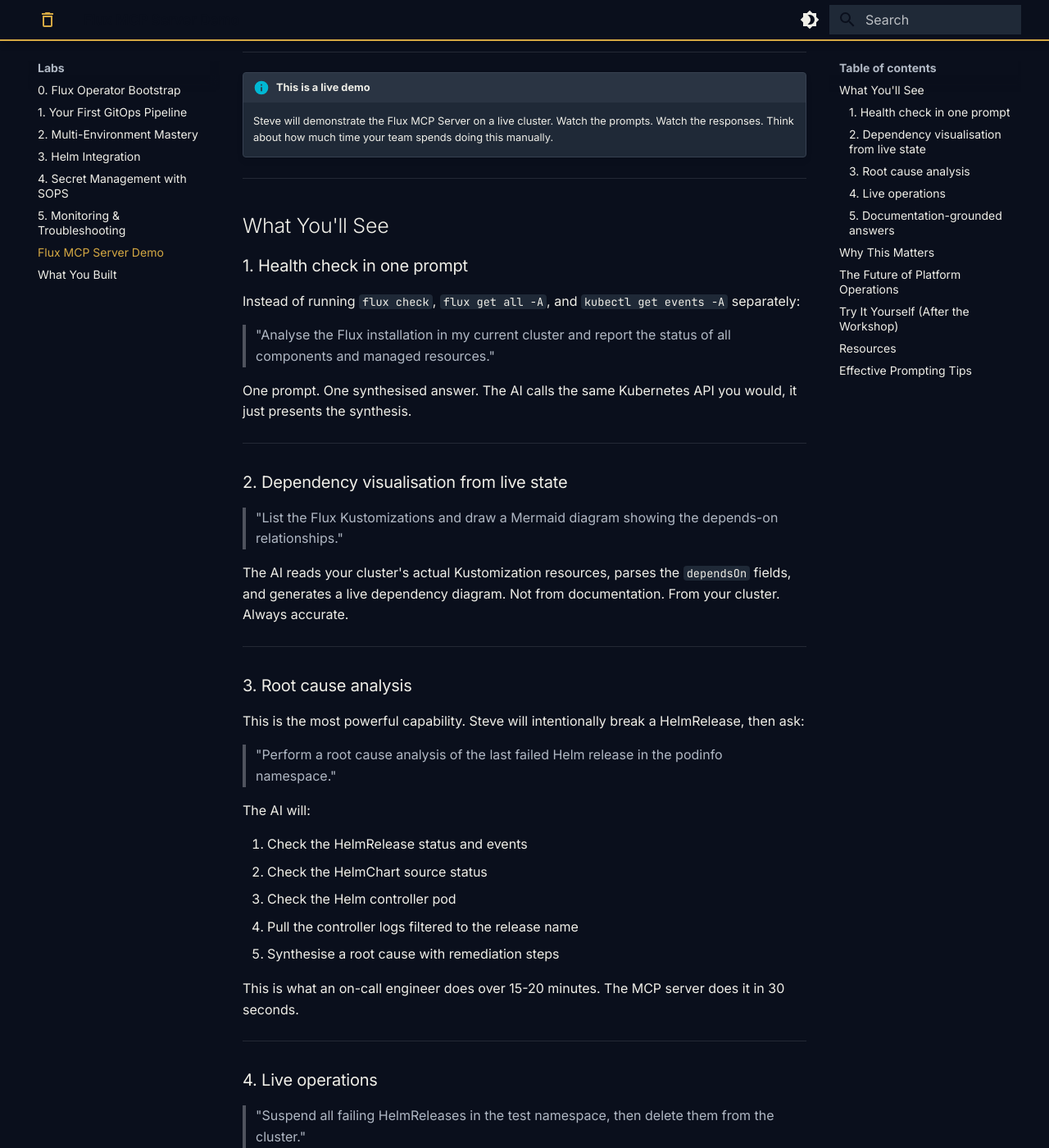
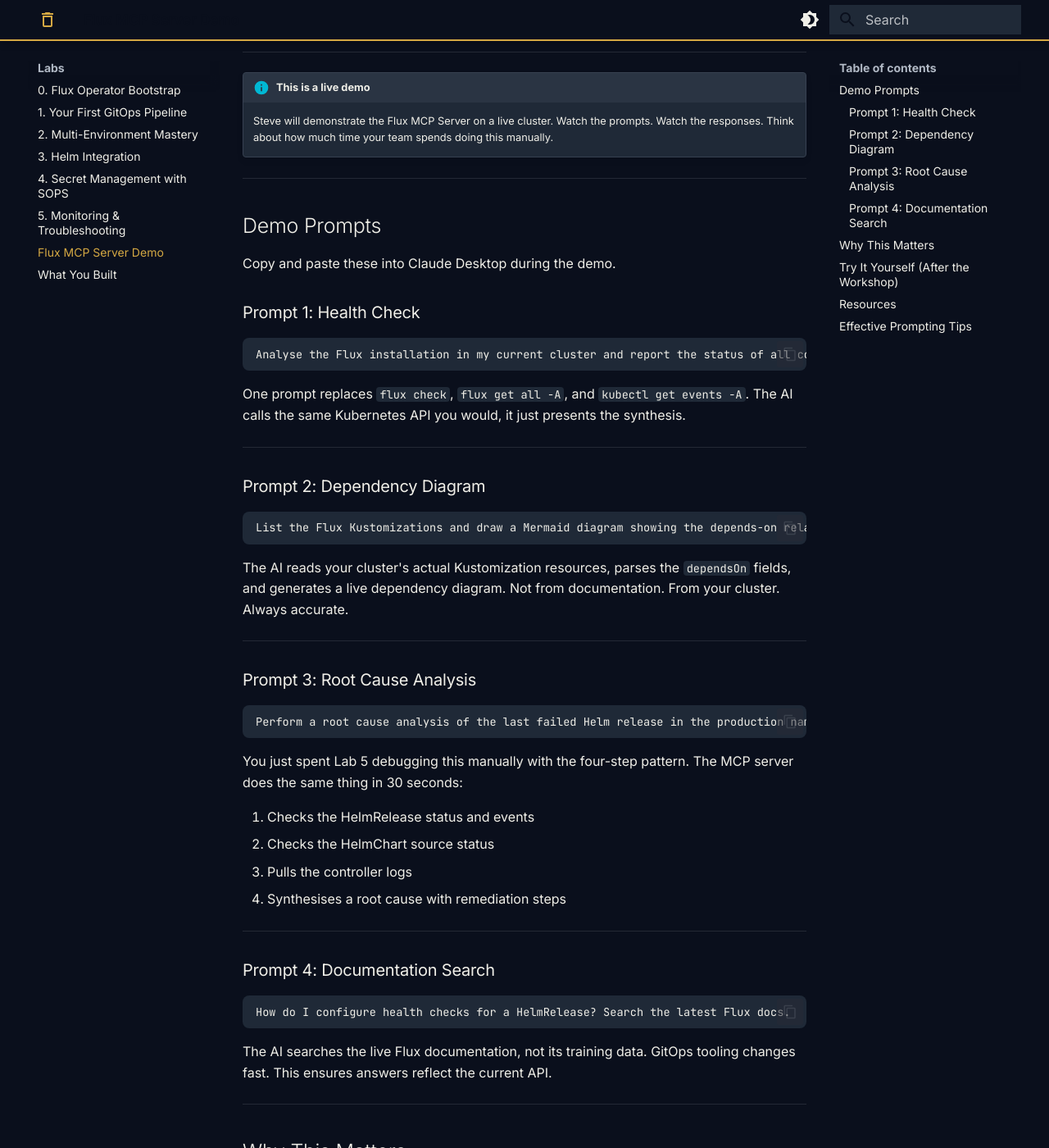
Before and after one commit to stevenwadeconsulting/gitops-fundamentals-lab, an MkDocs documentation site: the page built from docs/labs/flux-mcp-demo.md, in a window 1280 px wide and 1400 px high, scrolled down 307 px. Shown: the whole window at 82% size. Built offline with MkDocs 1.6.1 and Material for MkDocs 9.7.7, drawn with Linux system fonts in a browser that asks for light colours; some of the changed text lies outside the part shown.

Commit message:
Rewrite MCP demo page: copy-pasteable prompts in code blocks, no write ops

````diff
--- a/docs/labs/flux-mcp-demo.md
+++ b/docs/labs/flux-mcp-demo.md
@@ -2,7 +2,7 @@
 
 AI-assisted GitOps. Talk to your cluster in natural language. Debug, analyse, and operate your GitOps pipelines without memorising kubectl commands.
 
-<span class="lab-duration">20 minutes &middot; live demo</span>
+<span class="lab-duration">20 minutes · live demo</span>
 
 ---
 
@@ -11,57 +11,50 @@ AI-assisted GitOps. Talk to your cluster in natural language. Debug, analyse, an
 
 ---
 
-## What You'll See
+## Demo Prompts
 
-### 1. Health check in one prompt
+Copy and paste these into Claude Desktop during the demo.
 
-Instead of running `flux check`, `flux get all -A`, and `kubectl get events -A` separately:
+### Prompt 1: Health Check
 
-> "Analyse the Flux installation in my current cluster and report the status of all components and managed resources."
+```
+Analyse the Flux installation in my current cluster and report the status of all components and managed resources.
+```
 
-One prompt. One synthesised answer. The AI calls the same Kubernetes API you would, it just presents the synthesis.
+One prompt replaces `flux check`, `flux get all -A`, and `kubectl get events -A`. The AI calls the same Kubernetes API you would, it just presents the synthesis.
 
 ---
 
-### 2. Dependency visualisation from live state
+### Prompt 2: Dependency Diagram
 
-> "List the Flux Kustomizations and draw a Mermaid diagram showing the depends-on relationships."
+```
+List the Flux Kustomizations and draw a Mermaid diagram showing the depends-on relationships.
+```
 
 The AI reads your cluster's actual Kustomization resources, parses the `dependsOn` fields, and generates a live dependency diagram. Not from documentation. From your cluster. Always accurate.
 
 ---
 
-### 3. Root cause analysis
+### Prompt 3: Root Cause Analysis
 
-This is the most powerful capability. Steve will intentionally break a HelmRelease, then ask:
+```
+Perform a root cause analysis of the last failed Helm release in the production namespace.
+```
 
-> "Perform a root cause analysis of the last failed Helm release in the podinfo namespace."
+You just spent Lab 5 debugging this manually with the four-step pattern. The MCP server does the same thing in 30 seconds:
 
-The AI will:
-
-1. Check the HelmRelease status and events
-2. Check the HelmChart source status
-3. Check the Helm controller pod
-4. Pull the controller logs filtered to the release name
-5. Synthesise a root cause with remediation steps
-
-This is what an on-call engineer does over 15-20 minutes. The MCP server does it in 30 seconds.
+1. Checks the HelmRelease status and events
+2. Checks the HelmChart source status
+3. Pulls the controller logs
+4. Synthesises a root cause with remediation steps
 
 ---
 
-### 4. Live operations
+### Prompt 4: Documentation Search
 
-> "Suspend all failing HelmReleases in the test namespace, then delete them from the cluster."
-
-> "Resume all suspended Flux Kustomizations in the cluster and verify their status."
-
-Write operations through natural language. Every action goes through your existing RBAC. The AI can't do anything your service account couldn't do with kubectl. And there's a `--read-only` mode for production.
-
----
-
-### 5. Documentation-grounded answers
-
-> "How do I configure mutual TLS for a Flux GitRepository? Answer using the latest Flux docs."
+```
+How do I configure health checks for a HelmRelease? Search the latest Flux docs.
+```
 
 The AI searches the live Flux documentation, not its training data. GitOps tooling changes fast. This ensures answers reflect the current API.
 
@@ -79,19 +72,6 @@ Every minute you spend:
 - Mentally diffing two clusters
 
 ...is a minute you're not shipping. The Flux MCP Server removes the translation layer between "what do I want to know?" and "the answer."
-
----
-
-## The Future of Platform Operations
-
-Flux MCP is early. It launched in 2025. Most teams haven't seen it yet. But this is where platform operations is going:
-
-- AI agents that understand your cluster state
-- Natural language debugging that chains multiple tools automatically
-- Cross-cluster comparison without terminal window gymnastics
-- Documentation that's always current, never stale
-
-The teams who figure this out first will have an unfair advantage.
 
 ---
 
@@ -119,7 +99,9 @@ Add to your AI assistant's MCP configuration:
 
 Start with:
 
-> "What version of Flux is running in my current cluster?"
+```
+What version of Flux is running in my current cluster?
+```
 
 If that works, everything is connected.
 
@@ -140,7 +122,6 @@ If that works, everything is connected.
 |-----|-----|
 | Start broad, then narrow | "Analyse the Flux installation" before "debug this specific resource" |
 | Name specific resources | "the podinfo HelmRelease in production" is 3x faster than "any failing releases" |
-| Ask for Mermaid diagrams | Visually compelling. Renders inline in Claude and VS Code. |
-| Chain operations | "Suspend all failing releases, then delete them" demonstrates workflow automation |
+| Ask for Mermaid diagrams | Visually compelling. Renders inline in Claude. |
 | Append "Search the latest docs" | Routes through `search_flux_docs` instead of stale training data |
 | Ask "Which cluster am I connected to?" first | Prevents accidental operations on the wrong cluster |
````
